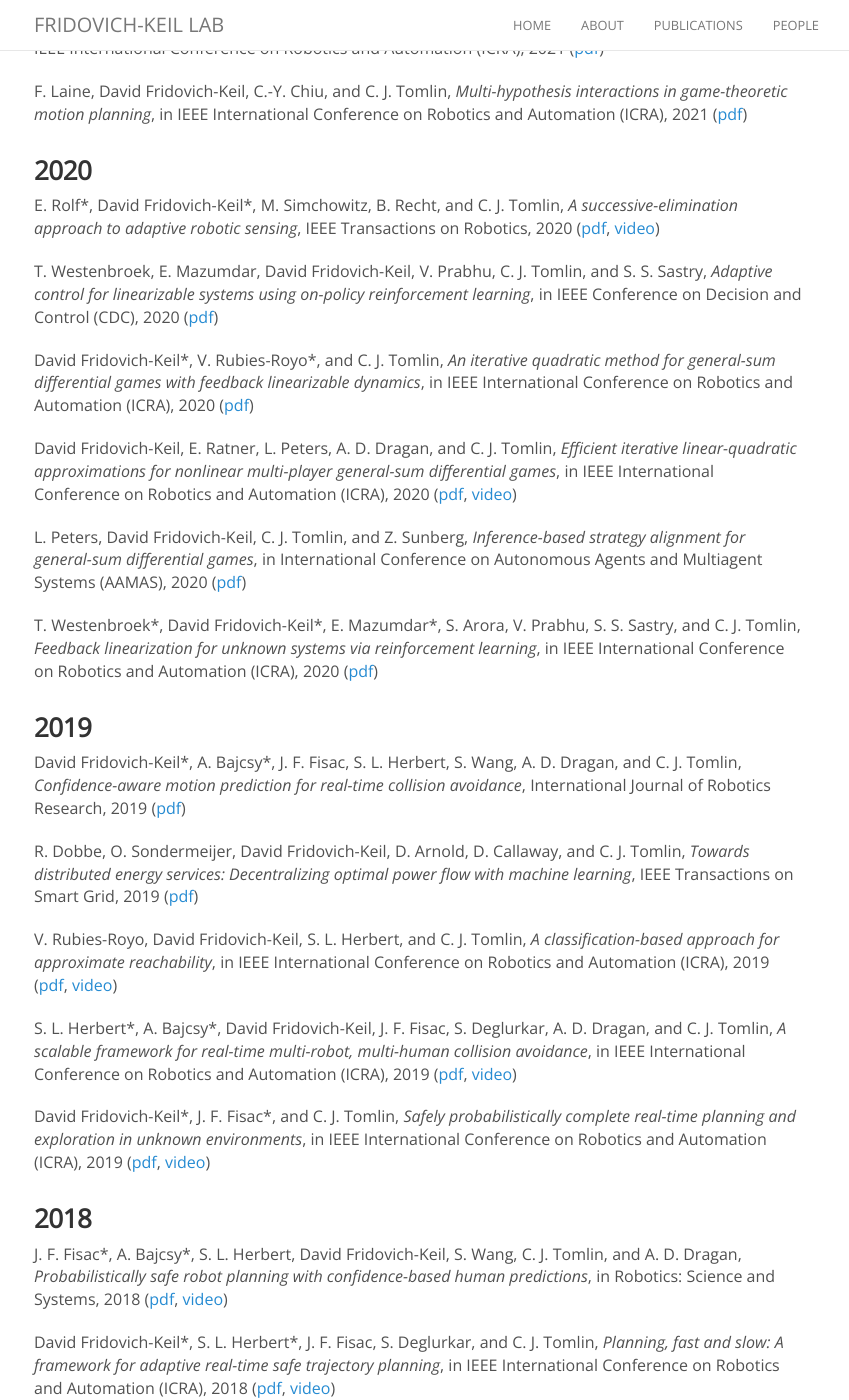
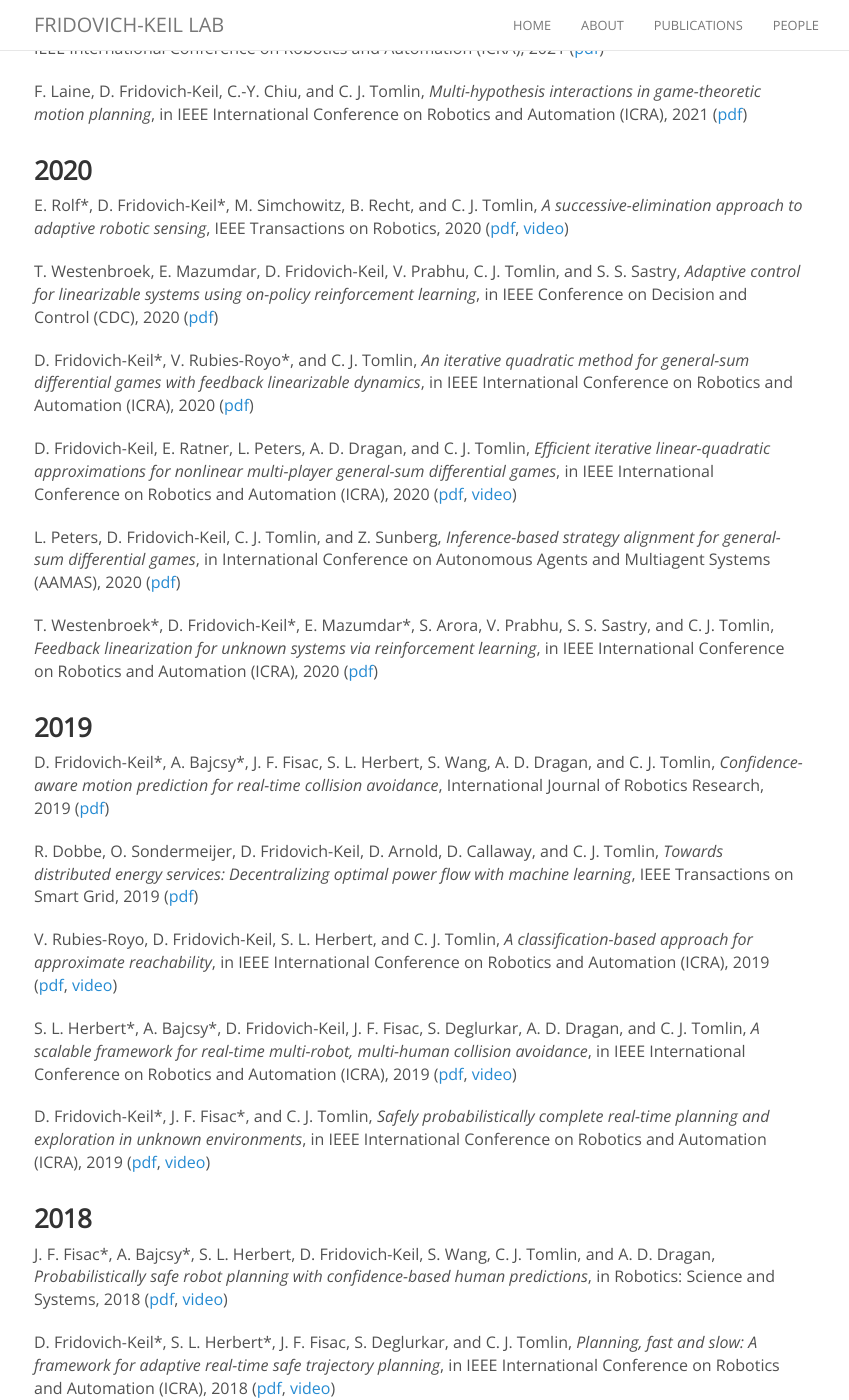
Before and after one commit to KordingLab/KordingLab.github.io, a Jekyll site: the page built from publications.md, in a window 1280 px wide and 1400 px high, scrolled down 427 px. Shown: the whole window, without its empty margins (221-1070 px from the left). Built offline with Jekyll 4.4.1, drawn with Linux system fonts in a browser that asks for light colours; nearby versions of some CDN libraries; comment, search, counter and statistics services are not loaded; some of the changed text lies outside the part shown.

Commit message:
fix formatting

```diff
--- a/publications.md
+++ b/publications.md
@@ -9,52 +9,52 @@
 
 ### 2021
 
-J. Li, David Fridovich-Keil, S. Sojoudi, and C. Tomlin, _Augmented lagrangian method for instantaneously constrained reinforcement learning problems_, in IEEE Conference on Decision and Control (CDC), 2021
+J. Li, D. Fridovich-Keil, S. Sojoudi, and C. Tomlin, _Augmented lagrangian method for instantaneously constrained reinforcement learning problems_, in IEEE Conference on Decision and Control (CDC), 2021
 
-L. Peters, David Fridovich-Keil, V. Rubies-Royo, C. Tomlin, and C. Stachniss, _Inferring objectives in continuous dynamic games from noise-corrupted partial state observations_, in Robotics: Science and Systems, 2021 ([pdf](https://arxiv.org/pdf/2106.03611.pdf), [video](https://youtu.be/BogCsYQX9Pc))
+L. Peters, D. Fridovich-Keil, V. Rubies-Royo, C. Tomlin, and C. Stachniss, _Inferring objectives in continuous dynamic games from noise-corrupted partial state observations_, in Robotics: Science and Systems, 2021 ([pdf](https://arxiv.org/pdf/2106.03611.pdf), [video](https://youtu.be/BogCsYQX9Pc))
 
 D. Fridovich-Keil and C. J. Tomlin, _Approximate solutions to a class of reachability games_, in International Conference on Robotics and Automation (ICRA), 2021 ([pdf](https://arxiv.org/pdf/2011.00601.pdf))
 
-C.-Y. Chiu\*, David Fridovich-Keil\*, and C. J. Tomlin, _Encoding defensive driving as a dynamic nash game_, in IEEE International Conference on Robotics and Automation (ICRA), 2021 ([pdf](https://arxiv.org/pdf/2011.04815.pdf))
+C.-Y. Chiu\*, D. Fridovich-Keil\*, and C. J. Tomlin, _Encoding defensive driving as a dynamic nash game_, in IEEE International Conference on Robotics and Automation (ICRA), 2021 ([pdf](https://arxiv.org/pdf/2011.04815.pdf))
 
-F. Laine, David Fridovich-Keil, C.-Y. Chiu, and C. J. Tomlin, _Multi-hypothesis interactions in game-theoretic motion planning_, in IEEE International Conference on Robotics and Automation (ICRA), 2021 ([pdf](https://arxiv.org/pdf/2011.06047.pdf))
+F. Laine, D. Fridovich-Keil, C.-Y. Chiu, and C. J. Tomlin, _Multi-hypothesis interactions in game-theoretic motion planning_, in IEEE International Conference on Robotics and Automation (ICRA), 2021 ([pdf](https://arxiv.org/pdf/2011.06047.pdf))
 
 ### 2020
 
-E. Rolf\*, David Fridovich-Keil\*, M. Simchowitz, B. Recht, and C. J. Tomlin, _A successive-elimination approach to adaptive robotic sensing_, IEEE Transactions on Robotics, 2020 ([pdf](https://arxiv.org/pdf/1809.10611.pdf), [video](https://youtu.be/mJ9bko8ZUWw))
+E. Rolf\*, D. Fridovich-Keil\*, M. Simchowitz, B. Recht, and C. J. Tomlin, _A successive-elimination approach to adaptive robotic sensing_, IEEE Transactions on Robotics, 2020 ([pdf](https://arxiv.org/pdf/1809.10611.pdf), [video](https://youtu.be/mJ9bko8ZUWw))
 
-T. Westenbroek, E. Mazumdar, David Fridovich-Keil, V. Prabhu, C. J. Tomlin, and S. S. Sastry, _Adaptive control for linearizable systems using on-policy reinforcement learning_, in IEEE Conference on Decision and Control (CDC), 2020 ([pdf](https://ieeexplore.ieee.org/document/9304242/))
+T. Westenbroek, E. Mazumdar, D. Fridovich-Keil, V. Prabhu, C. J. Tomlin, and S. S. Sastry, _Adaptive control for linearizable systems using on-policy reinforcement learning_, in IEEE Conference on Decision and Control (CDC), 2020 ([pdf](https://ieeexplore.ieee.org/document/9304242/))
 
-David Fridovich-Keil\*, V. Rubies-Royo\*, and C. J. Tomlin, _An iterative quadratic method for general-sum differential games with feedback linearizable dynamics_, in IEEE International Conference on Robotics and Automation (ICRA), 2020 ([pdf](https://arxiv.org/pdf/1910.00681.pdf))
+D. Fridovich-Keil\*, V. Rubies-Royo\*, and C. J. Tomlin, _An iterative quadratic method for general-sum differential games with feedback linearizable dynamics_, in IEEE International Conference on Robotics and Automation (ICRA), 2020 ([pdf](https://arxiv.org/pdf/1910.00681.pdf))
 
-David Fridovich-Keil, E. Ratner, L. Peters, A. D. Dragan, and C. J. Tomlin, _Efficient iterative linear-quadratic approximations for nonlinear multi-player general-sum differential games_, in IEEE International Conference on Robotics and Automation (ICRA), 2020 ([pdf](https://arxiv.org/pdf/1909.04694.pdf), [video](https://youtu.be/KPEPk-QrkQ8))
+D. Fridovich-Keil, E. Ratner, L. Peters, A. D. Dragan, and C. J. Tomlin, _Efficient iterative linear-quadratic approximations for nonlinear multi-player general-sum differential games_, in IEEE International Conference on Robotics and Automation (ICRA), 2020 ([pdf](https://arxiv.org/pdf/1909.04694.pdf), [video](https://youtu.be/KPEPk-QrkQ8))
 
-L. Peters, David Fridovich-Keil, C. J. Tomlin, and Z. Sunberg, _Inference-based strategy alignment for general-sum differential games_, in International Conference on Autonomous Agents and Multiagent Systems (AAMAS), 2020 ([pdf](https://arxiv.org/pdf/2002.04354.pdf))
+L. Peters, D. Fridovich-Keil, C. J. Tomlin, and Z. Sunberg, _Inference-based strategy alignment for general-sum differential games_, in International Conference on Autonomous Agents and Multiagent Systems (AAMAS), 2020 ([pdf](https://arxiv.org/pdf/2002.04354.pdf))
 
-T. Westenbroek\*, David Fridovich-Keil\*, E. Mazumdar\*, S. Arora, V. Prabhu, S. S. Sastry, and C. J. Tomlin, _Feedback linearization for unknown systems via reinforcement learning_, in IEEE International Conference on Robotics and Automation (ICRA), 2020 ([pdf](https://ieeexplore.ieee.org/abstract/document/9197158))
+T. Westenbroek\*, D. Fridovich-Keil\*, E. Mazumdar\*, S. Arora, V. Prabhu, S. S. Sastry, and C. J. Tomlin, _Feedback linearization for unknown systems via reinforcement learning_, in IEEE International Conference on Robotics and Automation (ICRA), 2020 ([pdf](https://ieeexplore.ieee.org/abstract/document/9197158))
 
 ### 2019
 
-David Fridovich-Keil\*, A. Bajcsy\*, J. F. Fisac, S. L. Herbert, S. Wang, A. D. Dragan, and C. J. Tomlin, _Confidence-aware motion prediction for real-time collision avoidance_, International Journal of Robotics Research, 2019 ([pdf](https://journals.sagepub.com/doi/pdf/10.1177/0278364919859436))
+D. Fridovich-Keil\*, A. Bajcsy\*, J. F. Fisac, S. L. Herbert, S. Wang, A. D. Dragan, and C. J. Tomlin, _Confidence-aware motion prediction for real-time collision avoidance_, International Journal of Robotics Research, 2019 ([pdf](https://journals.sagepub.com/doi/pdf/10.1177/0278364919859436))
 
-R. Dobbe, O. Sondermeijer, David Fridovich-Keil, D. Arnold, D. Callaway, and C. J. Tomlin, _Towards distributed energy services: Decentralizing optimal power flow with machine learning_, IEEE Transactions on Smart Grid, 2019 ([pdf](https://arxiv.org/pdf/1806.06790.pdf))
+R. Dobbe, O. Sondermeijer, D. Fridovich-Keil, D. Arnold, D. Callaway, and C. J. Tomlin, _Towards distributed energy services: Decentralizing optimal power flow with machine learning_, IEEE Transactions on Smart Grid, 2019 ([pdf](https://arxiv.org/pdf/1806.06790.pdf))
 
-V. Rubies-Royo, David Fridovich-Keil, S. L. Herbert, and C. J. Tomlin, _A classification-based approach for approximate reachability_, in IEEE International Conference on Robotics and Automation (ICRA), 2019 ([pdf](https://arxiv.org/pdf/1803.03237.pdf), [video](https://youtu.be/_thXAaEJYGM))
+V. Rubies-Royo, D. Fridovich-Keil, S. L. Herbert, and C. J. Tomlin, _A classification-based approach for approximate reachability_, in IEEE International Conference on Robotics and Automation (ICRA), 2019 ([pdf](https://arxiv.org/pdf/1803.03237.pdf), [video](https://youtu.be/_thXAaEJYGM))
 
-S. L. Herbert\*, A. Bajcsy\*, David Fridovich-Keil, J. F. Fisac, S. Deglurkar, A. D. Dragan, and C. J. Tomlin, _A scalable framework for real-time multi-robot, multi-human collision avoidance_, in IEEE International Conference on Robotics and Automation (ICRA), 2019 ([pdf](https://ieeexplore.ieee.org/abstract/document/8794457), [video](https://youtu.be/lJGRHNJ1_Wk))
+S. L. Herbert\*, A. Bajcsy\*, D. Fridovich-Keil, J. F. Fisac, S. Deglurkar, A. D. Dragan, and C. J. Tomlin, _A scalable framework for real-time multi-robot, multi-human collision avoidance_, in IEEE International Conference on Robotics and Automation (ICRA), 2019 ([pdf](https://ieeexplore.ieee.org/abstract/document/8794457), [video](https://youtu.be/lJGRHNJ1_Wk))
 
-David Fridovich-Keil\*, J. F. Fisac\*, and C. J. Tomlin, _Safely probabilistically complete real-time planning and exploration in unknown environments_, in IEEE International Conference on Robotics and Automation (ICRA), 2019 ([pdf](https://arxiv.org/pdf/1811.07834.pdf), [video](https://youtu.be/GKQwFxdJWSA))
+D. Fridovich-Keil\*, J. F. Fisac\*, and C. J. Tomlin, _Safely probabilistically complete real-time planning and exploration in unknown environments_, in IEEE International Conference on Robotics and Automation (ICRA), 2019 ([pdf](https://arxiv.org/pdf/1811.07834.pdf), [video](https://youtu.be/GKQwFxdJWSA))
 
 ### 2018
 
-J. F. Fisac\*, A. Bajcsy\*, S. L. Herbert, David Fridovich-Keil, S. Wang, C. J. Tomlin, and A. D. Dragan, _Probabilistically safe robot planning with confidence-based human predictions_, in Robotics: Science and Systems, 2018 ([pdf](https://arxiv.org/pdf/1806.00109.pdf), [video](https://youtu.be/2ZRGxWknENg))
+J. F. Fisac\*, A. Bajcsy\*, S. L. Herbert, D. Fridovich-Keil, S. Wang, C. J. Tomlin, and A. D. Dragan, _Probabilistically safe robot planning with confidence-based human predictions_, in Robotics: Science and Systems, 2018 ([pdf](https://arxiv.org/pdf/1806.00109.pdf), [video](https://youtu.be/2ZRGxWknENg))
 
-David Fridovich-Keil\*, S. L. Herbert\*, J. F. Fisac, S. Deglurkar, and C. J. Tomlin, _Planning, fast and slow: A framework for adaptive real-time safe trajectory planning_, in IEEE International Conference on Robotics and Automation (ICRA), 2018 ([pdf](https://arxiv.org/pdf/1710.04731.pdf), [video](https://youtu.be/lPdXtR8Ar-E))
+D. Fridovich-Keil\*, S. L. Herbert\*, J. F. Fisac, S. Deglurkar, and C. J. Tomlin, _Planning, fast and slow: A framework for adaptive real-time safe trajectory planning_, in IEEE International Conference on Robotics and Automation (ICRA), 2018 ([pdf](https://arxiv.org/pdf/1710.04731.pdf), [video](https://youtu.be/lPdXtR8Ar-E))
 
 ### 2017
 
-R. Dobbe\*, David Fridovich-Keil\*, and C. J. Tomlin, _Fully decentralized policies for multi-agent systems: An information theoretic approach_, in Advances in Neural Information Processing Systems (NeurIPS), pp. 2941–2950, 2017 ([pdf](https://arxiv.org/pdf/1707.06334.pdf))
+R. Dobbe\*, D. Fridovich-Keil\*, and C. J. Tomlin, _Fully decentralized policies for multi-agent systems: An information theoretic approach_, in Advances in Neural Information Processing Systems (NeurIPS), pp. 2941–2950, 2017 ([pdf](https://arxiv.org/pdf/1707.06334.pdf))
 
-David Fridovich-Keil, N. Hanford, M. P. Chapman, C. J. Tomlin, M. K. Farrens, and D. Ghosal, _A model predictive control approach to flow pacing for TCP_, in Allerton Conference on Communication, Control, and Compution, pp. 988–994, 2017 ([pdf](https://ieeexplore.ieee.org/abstract/document/8262845/))
+D. Fridovich-Keil, N. Hanford, M. P. Chapman, C. J. Tomlin, M. K. Farrens, and D. Ghosal, _A model predictive control approach to flow pacing for TCP_, in Allerton Conference on Communication, Control, and Compution, pp. 988–994, 2017 ([pdf](https://ieeexplore.ieee.org/abstract/document/8262845/))
 
-David Fridovich-Keil, E. Nelson, and A. Zakhor, _AtomMap: A probabilistic amorphous 3D map representation for robotics and surface reconstruction_, in IEEE International Conference on Robotics and Automation (ICRA), pp. 3110–3117, 2017 ([pdf](https://ieeexplore.ieee.org/abstract/document/7989355))
+D. Fridovich-Keil, E. Nelson, and A. Zakhor, _AtomMap: A probabilistic amorphous 3D map representation for robotics and surface reconstruction_, in IEEE International Conference on Robotics and Automation (ICRA), pp. 3110–3117, 2017 ([pdf](https://ieeexplore.ieee.org/abstract/document/7989355))
```
